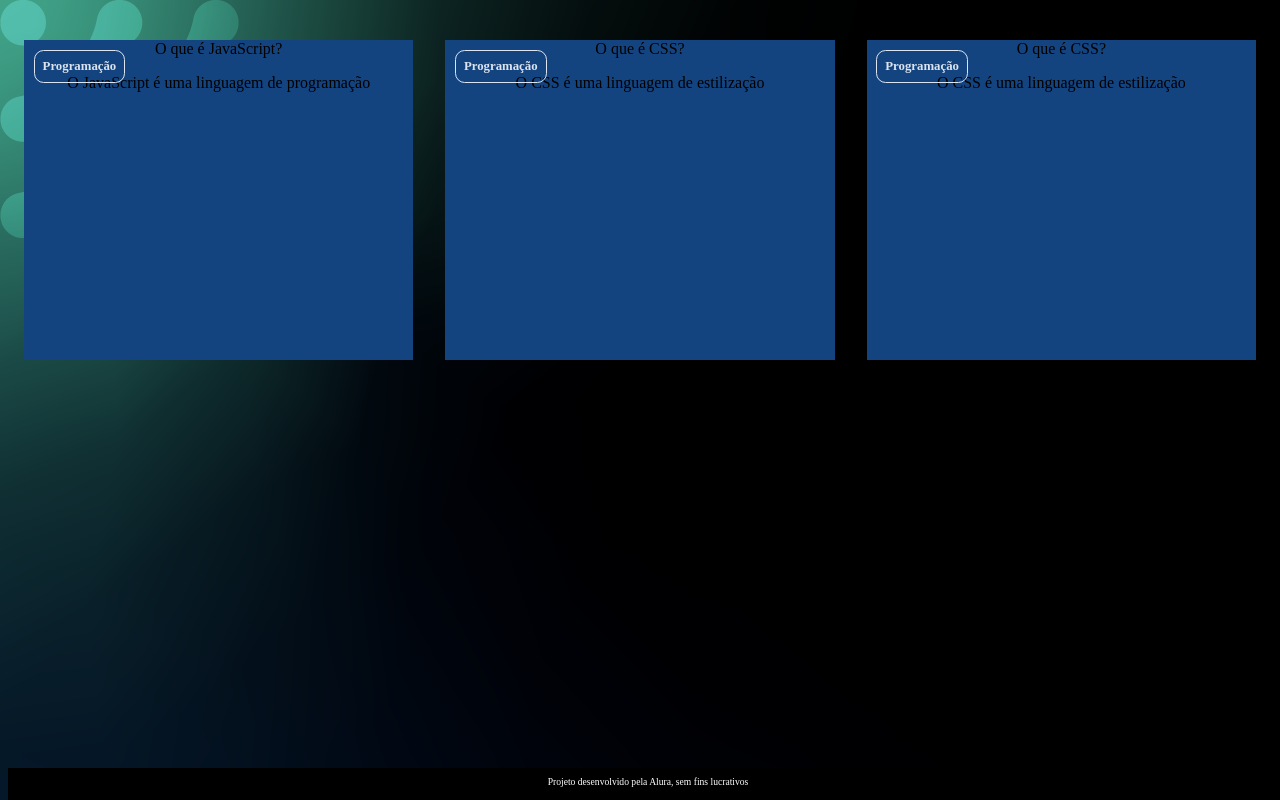
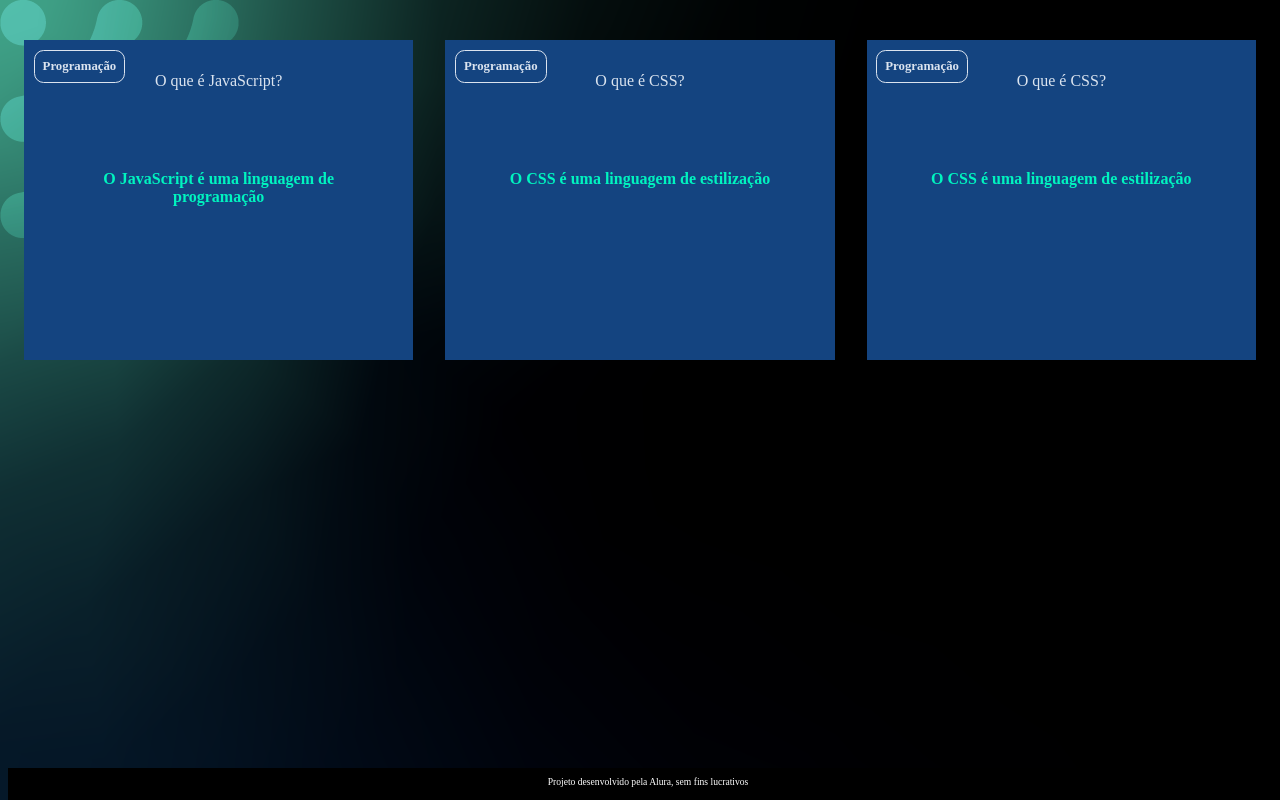
Before and after one commit to milakli/camila3tri, a plain HTML site: page index.html in a window 1280 px wide. Drawn offline with Linux system fonts and the light colour scheme.

Commit message:
Add files via upload

```diff
--- a/assets/style.css
+++ b/assets/style.css
@@ -6,7 +6,6 @@
 
 body {
     background: url('img/bg-desktop.webp');
-
     font-family: Bai Jamjuree;
 }
 
@@ -16,7 +15,6 @@ body {
 
 .cartao {
     margin: 1rem 1rem;
-
     height: 20rem;
     flex-grow: 1;
     flex-basis: calc(33% - 6rem);
@@ -27,6 +25,8 @@ body {
     text-align: center;
      /* background-color: aquamarine; */
     height: 100%;
+    transform-style: preserve-3d;
+    transition: transform 300ms ease-in-out;
 }
 
 .cartao__conteudo h3 {
@@ -38,12 +38,27 @@ body {
     margin: 0.6rem;
     border-radius: 0.6rem;
     font-size: 1vw;
+    backface-visibility: hidden;
 }
 
+.cartao__conteudo p {
+    margin-top: 1rem;
+    padding: 2rem ;
+}
 
+.cartao__conteudo__pergunta p {
+    color: var(--text-color);
+    font-weight: 500;
+}
 
+.cartao__conteudo__resposta p {
+    color: var(--card-back-color);
+    font-weight: 700;
+}
 
-
+.cartao:hover .cartao__conteudo {
+    transform: rotateY(180deg);
+}
 
 footer {
     background-color: black;
```
